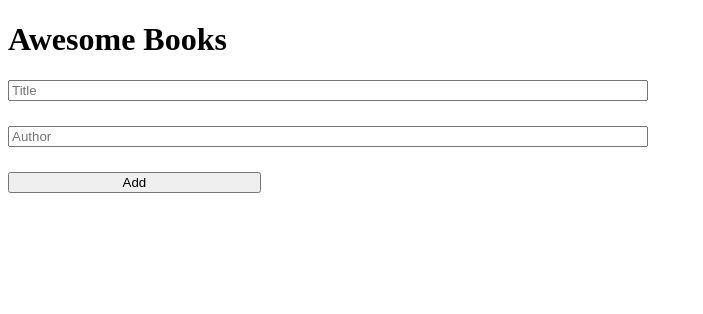
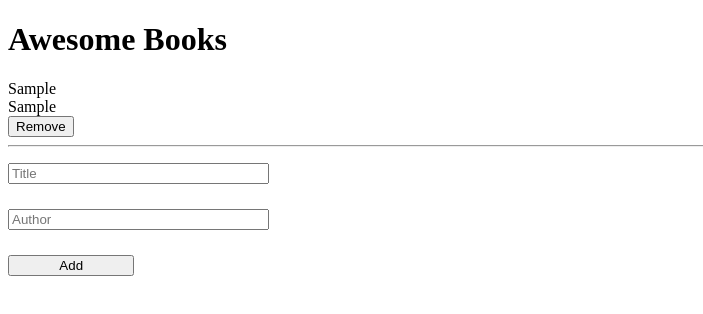
Before and after one commit to mahdinoori2000/awesome-book, a website: page index.html in a window 1280 px wide. Both pictures are taken after typing "Sample", "Sample" into the empty fields and a click on the button "Add". Shown: the whole page, without its empty margins (0-703 px from the left). Drawn offline with Linux system fonts and the light colour scheme.

Commit message:
Add readme, mit license and showbook function and update some css

```diff
--- a/script.js
+++ b/script.js
@@ -1,5 +1,27 @@
 // Retrieving the books from localStorage or create a new empty array
 let allBooks = JSON.parse(localStorage.getItem('allBooks')) || [];
+// Show Books
+function showBooks() {
+  const booksList = document.getElementById('book-list');
+  booksList.innerHTML = '';
+  allBooks.forEach((book) => {
+    const list1 = document.createElement('span');
+    const list2 = document.createElement('span');
+    const list = document.createElement('li');
+    list1.textContent = `${book.title}`;
+    list2.textContent = `${book.authorName}`;
+    const removeButton = document.createElement('button');
+    removeButton.textContent = 'Remove';
+    removeButton.addEventListener('click', () => removeBooks(book.title, book.authorName));
+    list.appendChild(list1);
+    list.appendChild(list2);
+    list.appendChild(removeButton);
+    booksList.appendChild(list);
+
+    const hr = document.createElement('hr');
+    booksList.appendChild(hr);
+  });
+}
 // Add book
 function addBooks() {
   const titleInput = document.getElementById('title');
@@ -9,7 +31,6 @@ function addBooks() {
   if (title && authorName) {
     const bookList = { title, authorName };
     allBooks.push(bookList);
-    console.log(allBooks);
     localStorage.setItem('allBooks', JSON.stringify(allBooks));
     titleInput.value = '';
     authorInput.value = '';
@@ -19,8 +40,10 @@ function addBooks() {
 // remove a book
 function removeBooks(title, author) {
   allBooks = allBooks.filter(
-    (book) => book.title !== title || book.authorName !== author
+    (book) => book.title !== title || book.authorName !== author,
   );
   localStorage.setItem('allBooks', JSON.stringify(allBooks));
   showBooks();
 }
+
+showBooks();
--- a/style.css
+++ b/style.css
@@ -13,10 +13,10 @@ ul {
 }
 
 .add-book input {
-    width: 50%;
+    width: 20%;
     margin-bottom: 2%;
 }
 
 .add-book button {
-    width: 20%;
+    width: 10%;
 }
```
Also changed, not shown: MIT.md (added, +21 -0 lines), README.md.
